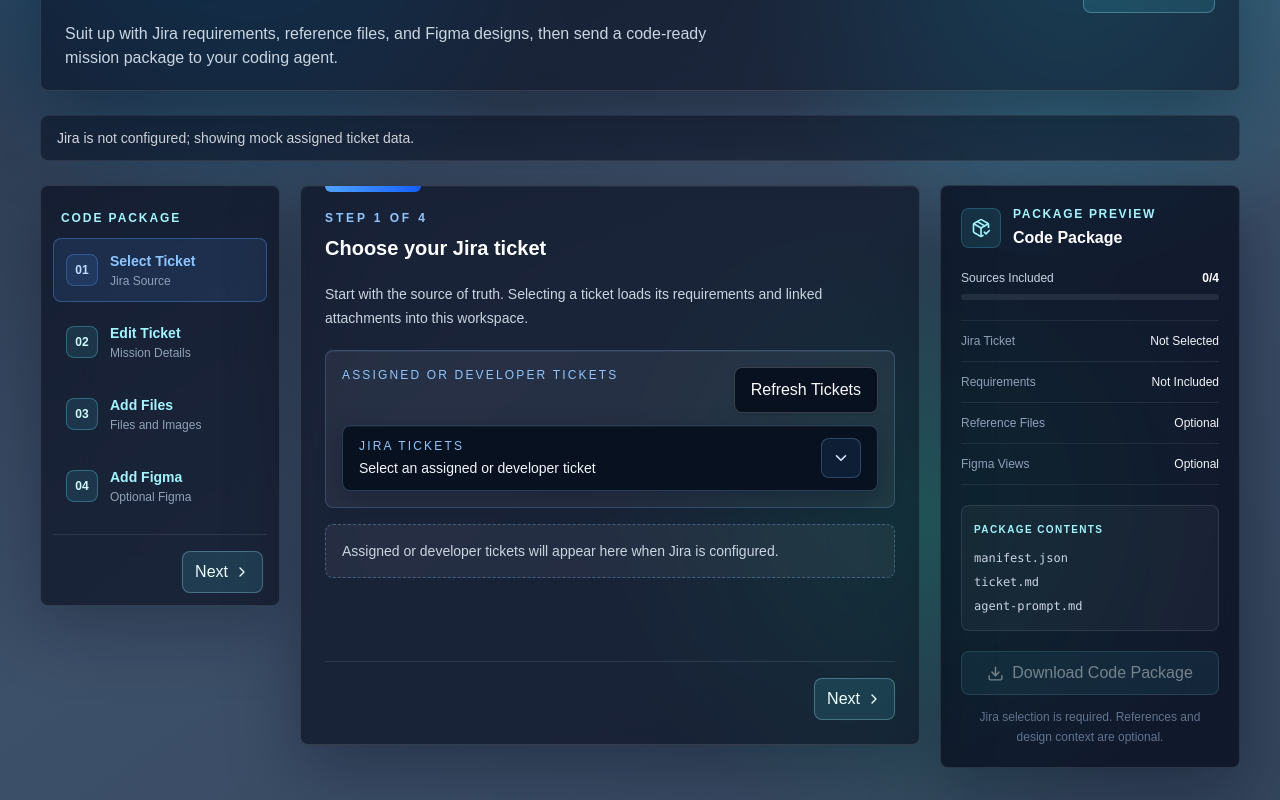
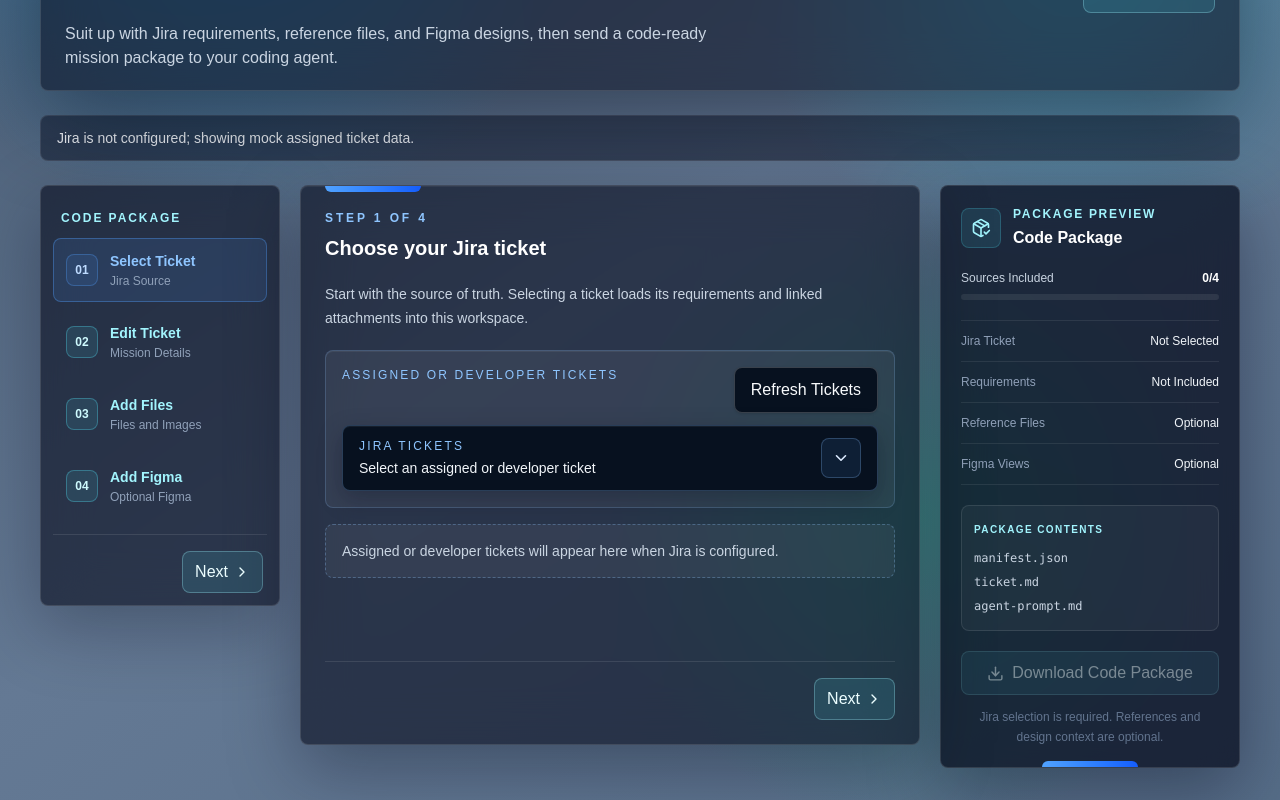
Before and after one commit to kevincauto/workflow-app, a Next.js app: page /ticket-to-code in a window 1280 px wide. Shown: the part 215-1015 px from the top of the page. Built offline with nearby package versions, Linux system fonts and the light colour scheme.

Commit message:
feat: update button color and gradient styles in TicketContextPanel and TicketToCodeDashboard for improved aesthetics

```diff
--- a/src/components/TicketContextPanel.tsx
+++ b/src/components/TicketContextPanel.tsx
@@ -58,7 +58,7 @@
               href={ticket.webUrl}
               target="_blank"
               rel="noopener noreferrer"
-              className="inline-flex h-8 w-8 items-center justify-center rounded-lg border border-white/15 text-amber-100 transition hover:bg-white/10 focus:outline-none focus:ring-2 focus:ring-amber-300"
+              className="inline-flex h-8 w-8 items-center justify-center rounded-lg border border-white/15 text-amber-200 transition hover:bg-white/10 focus:outline-none focus:ring-2 focus:ring-amber-300"
               aria-label={`Open ${ticket.key} in Jira`}
               title="Open in Jira"
             >
@@ -67,7 +67,7 @@
             <button
               type="button"
               onClick={() => void copyTicketKey()}
-              className="inline-flex h-8 w-8 items-center justify-center rounded-lg border border-white/15 text-amber-100 transition hover:bg-white/10 focus:outline-none focus:ring-2 focus:ring-amber-300"
+              className="inline-flex h-8 w-8 items-center justify-center rounded-lg border border-white/15 text-amber-200 transition hover:bg-white/10 focus:outline-none focus:ring-2 focus:ring-amber-300"
               aria-label={`Copy Jira key ${ticket.key}`}
               title="Copy Jira key"
             >
--- a/src/components/TicketToCodeDashboard.tsx
+++ b/src/components/TicketToCodeDashboard.tsx
@@ -495,7 +495,7 @@
   }
 
   return (
-    <main className="min-h-screen bg-[radial-gradient(circle_at_18%_0%,rgba(14,165,233,0.42),transparent_26%),radial-gradient(circle_at_84%_10%,rgba(34,211,238,0.38),transparent_24%),radial-gradient(circle_at_72%_70%,rgba(16,185,129,0.34),transparent_28%),linear-gradient(145deg,#29384e_0%,#3d5069_46%,#34465d_100%)] bg-fixed px-4 py-8 text-slate-50 sm:px-6 lg:px-10">
+    <main className="min-h-screen bg-[radial-gradient(circle_at_18%_0%,rgba(14,165,233,0.42),transparent_26%),radial-gradient(circle_at_84%_10%,rgba(34,211,238,0.38),transparent_24%),radial-gradient(circle_at_72%_70%,rgba(16,185,129,0.34),transparent_28%),linear-gradient(145deg,#495d75_0%,#647994_46%,#566d88_100%)] bg-fixed px-4 py-8 text-slate-50 sm:px-6 lg:px-10">
       <div className="mx-auto flex max-w-375 flex-col gap-6">
         <header className="relative overflow-hidden rounded-lg border border-white/12 bg-slate-950/55 px-5 py-5 shadow-[0_28px_90px_rgba(2,6,23,0.45)] backdrop-blur-xl sm:px-6">
           <div
@@ -734,7 +734,11 @@
             ) : null}
           </div>
 
-          <aside className="rounded-lg border border-white/12 bg-slate-950/70 p-5 shadow-[0_22px_70px_rgba(2,6,23,0.38)] backdrop-blur-xl lg:sticky lg:top-6">
+          <aside className="relative overflow-hidden rounded-lg border border-white/12 bg-slate-950/70 p-5 shadow-[0_22px_70px_rgba(2,6,23,0.38)] backdrop-blur-xl lg:sticky lg:top-6">
+            <div
+              className={`pointer-events-none absolute bottom-0 left-1/2 h-1.5 w-24 -translate-x-1/2 rounded-t-full bg-linear-to-r transition-colors duration-300 ${activeStepGradient}`}
+              aria-hidden="true"
+            />
             <div className="flex items-center gap-3">
               <span className="flex h-10 w-10 items-center justify-center rounded-lg border border-cyan-300/20 bg-cyan-300/10 text-cyan-200">
                 <PackageCheck aria-hidden="true" size={20} />
```
